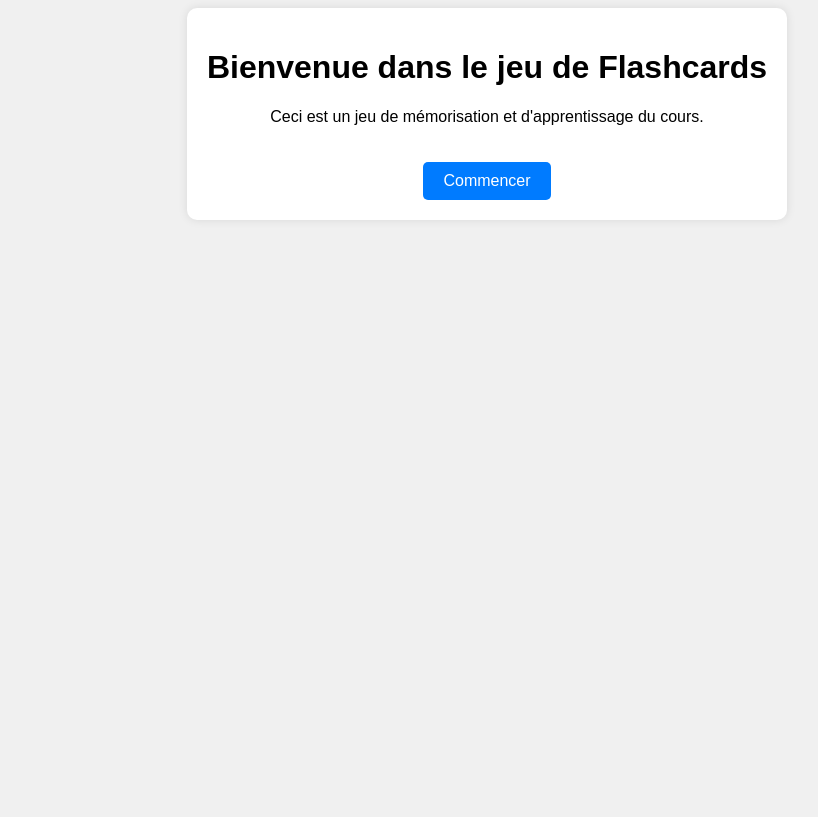
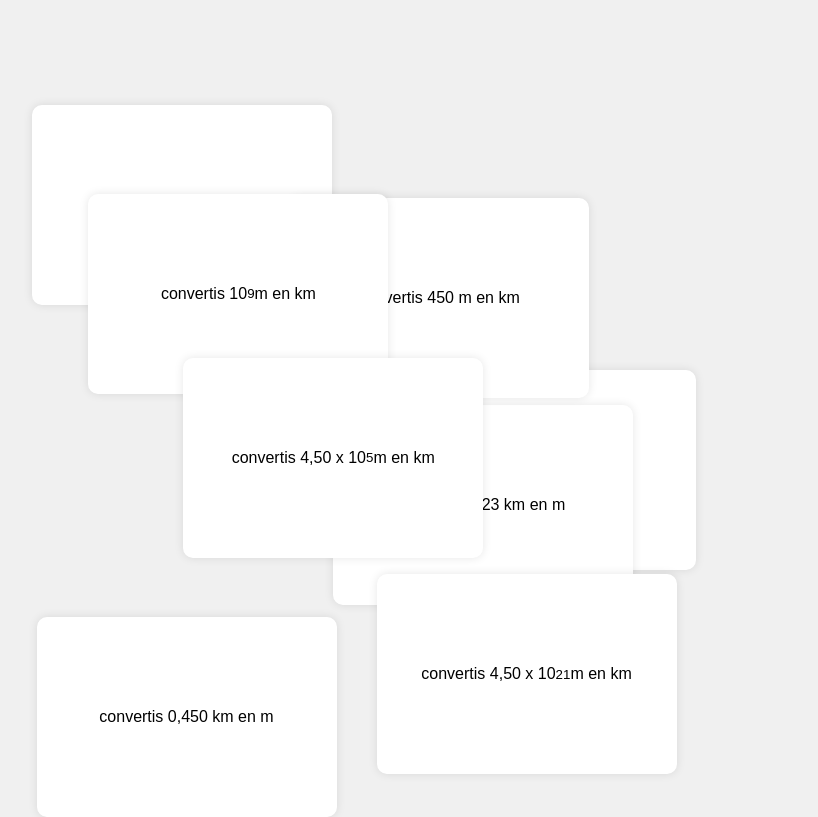
Before and after one commit to fagotsp/flashcardsunit--1, a plain HTML site: page index.html in a window 1280 px wide. Both pictures are taken after a click on the button "Commencer". Shown: the whole page, without its empty margins (153-971 px from the left). Drawn offline with Linux system fonts and the light colour scheme.

Commit message:
Update index.html

```diff
--- a/index.html
+++ b/index.html
@@ -91,4 +91,51 @@
 
     <script>
         document.addEventListener('DOMContentLoaded', () => {
-            const
+            const questions = [
+                { q: "convertis 10<sup>3</sup> km en m", a: "10<sup>6</sup> m" },
+                { q: "convertis 450 km en m", a: "450 000 m" },
+                { q: "convertis 0,450 km en m", a: "450 m" },
+                { q: "convertis 7,23 km en m", a: "7230 m" },
+                { q: "convertis 450 m en km", a: "0,45 km" },
+                { q: "convertis 10<sup>9</sup> m en km", a: "10<sup>6</sup> km" },
+                { q: "convertis 4,50 x 10<sup>5</sup> m en km", a: "4,50 x 10<sup>2</sup> km ou 450 km" },
+                { q: "convertis 4,50 x 10<sup>21</sup> m en km", a: "4,50 x 10<sup>18</sup> km" }
+            ];
+
+            const startButton = document.querySelector('.start-btn');
+            const flashcardsContainer = document.getElementById('flashcards');
+
+            startButton.addEventListener('click', startGame);
+
+            function startGame() {
+                document.getElementById('intro').style.display = 'none';
+                flashcardsContainer.style.display = 'flex';
+                loadFlashcards();
+            }
+
+            function loadFlashcards() {
+                flashcardsContainer.innerHTML = '';
+
+                questions.forEach(item => {
+                    let card = document.createElement('div');
+                    card.className = 'card';
+
+                    // Randomize position
+                    card.style.top = `${Math.random() * 70 + 10}%`;
+                    card.style.left = `${Math.random() * 70 + 10}%`;
+
+                    card.innerHTML = `
+                        <div class='card-inner'>
+                            <div class='front'>${item.q}</div>
+                            <div class='back'>${item.a}</div>
+                        </div>
+                    `;
+
+                    // Add to container
+                    flashcardsContainer.appendChild(card);
+                });
+            }
+        });
+    </script>
+</body>
+</html>
```
